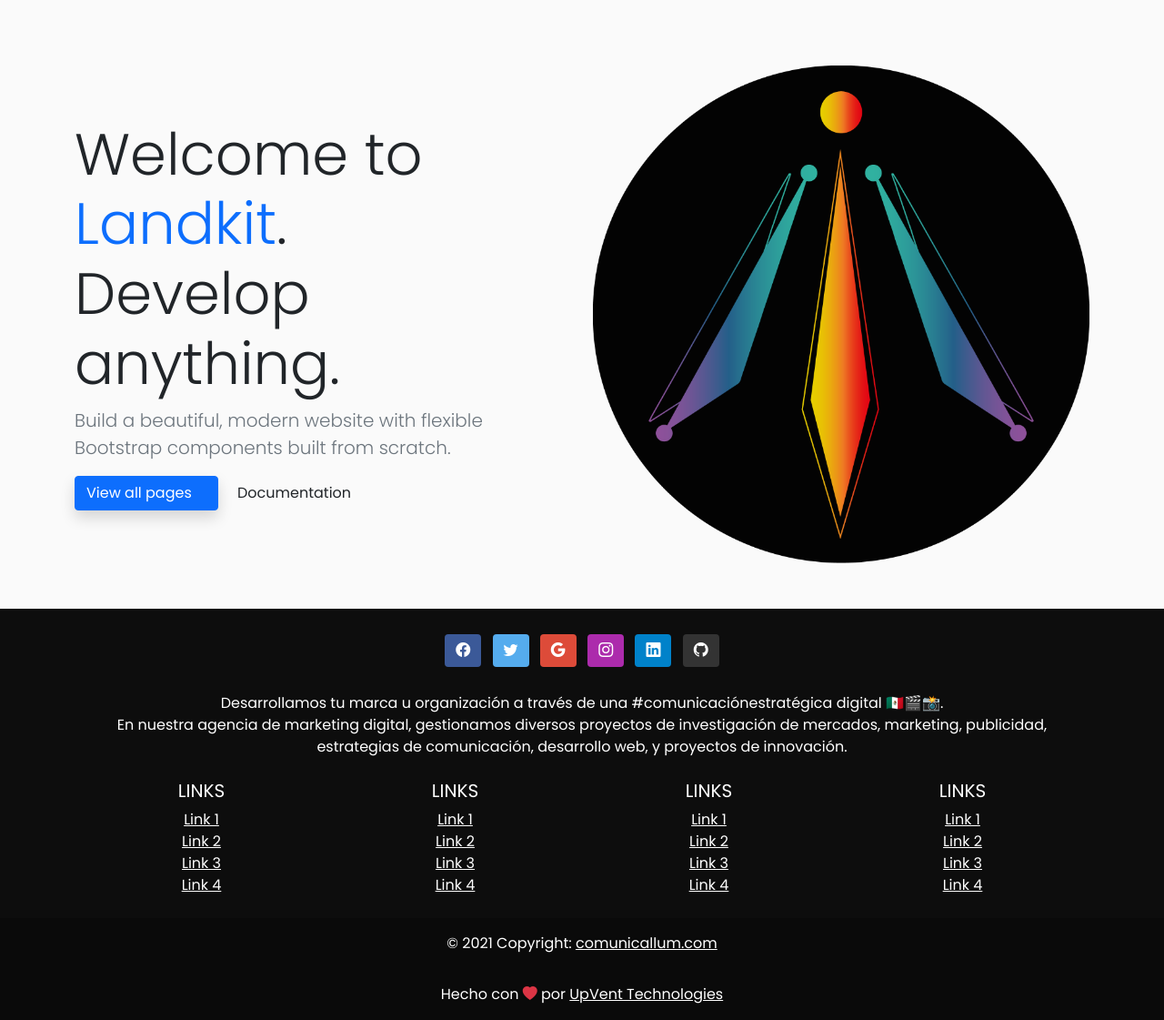
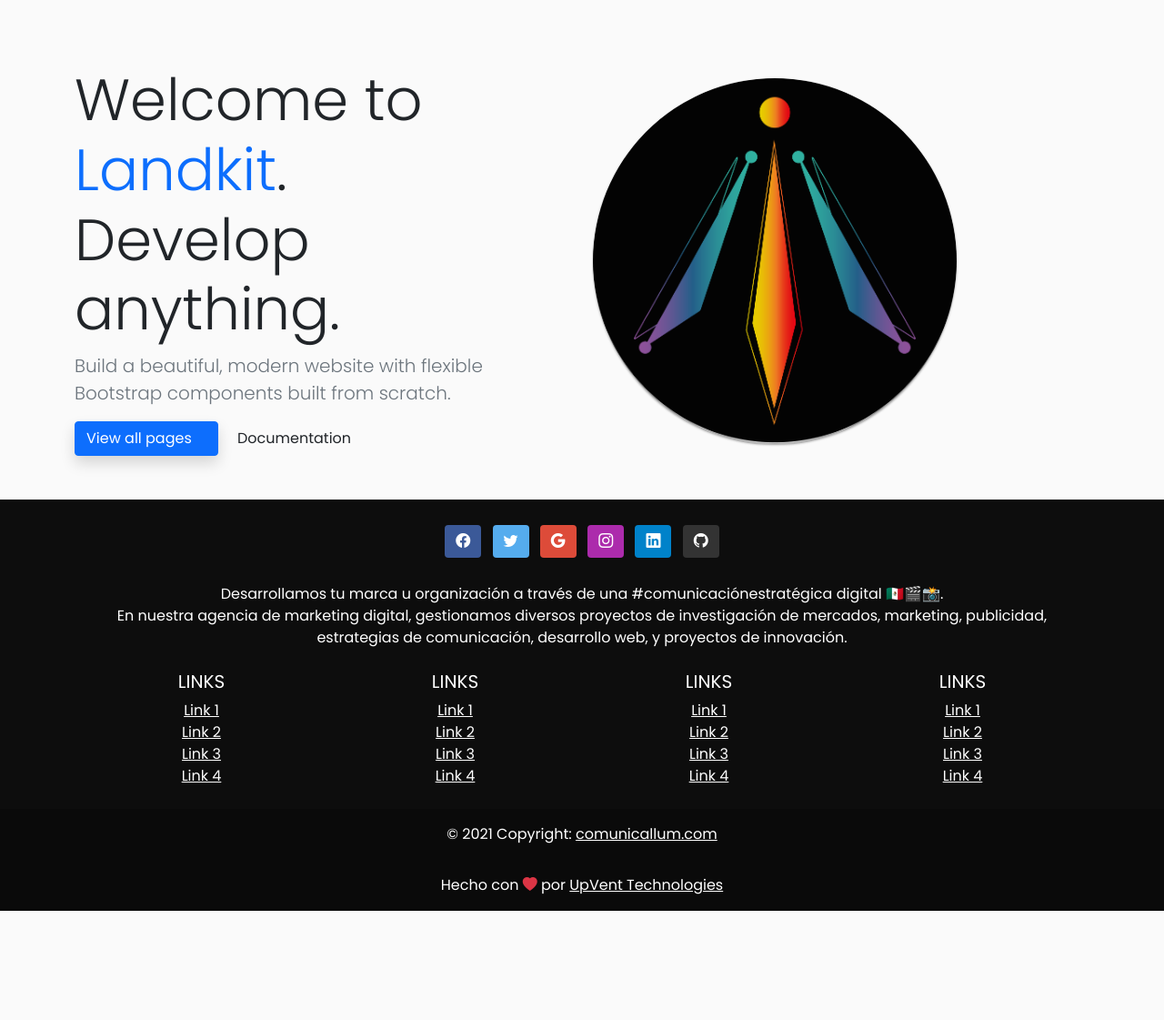
Before and after one commit to UpVent/comunicallum, a Django app: page / in a window 1280 px wide. Shown: the part 93-1214 px from the top of the page at 91% size. After the commit the page ends 1094 px from the top, so only its background shows below. Run offline with Django 3.2, Linux system fonts and the light colour scheme; some libraries are stand-ins or nearby versions.

Commit message:
Add image to the side + shadow

```diff
--- a/comunicallum/core/templates/core/index.html
+++ b/comunicallum/core/templates/core/index.html
@@ -9,9 +9,9 @@
       <div class="container">
         <div class="row align-items-center">
           <div class="col-12 col-md-5 col-lg-6 order-md-2">
-            <img src="{% static 'core/img/logo-web.png' %}" class="img-fluid mw-md-150 mw-lg-130 mb-6 mb-md-0 aos-init aos-animate" alt="logo">
+            <img src="{% static 'core/img/logo-web.png' %}" height="400" width="400" class="img-fluid logo-img rounded-circle mb-6 mb-md-0" alt="logo">
           </div>
-          <div class="col-12 col-md-7 col-lg-6 order-md-1 aos-init aos-animate">
+          <div class="col-12 col-md-7 col-lg-6 order-md-1">
 
             <!-- Heading -->
             <h1 class="display-3 text-center text-md-start">
```
